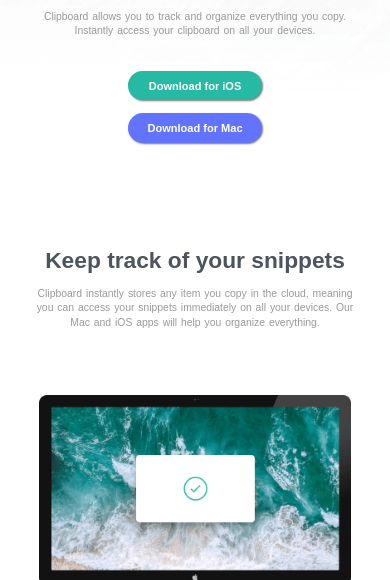
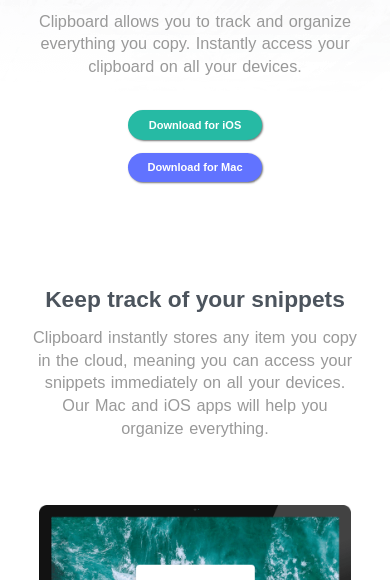
Before and after one commit to MohamedAlamri/Clipboard, a plain HTML site: page index.html in a window 390 px wide. Shown: the part 264-844 px from the top of the page. Drawn offline with Linux system fonts and the light colour scheme; a web font is replaced by a local one.

Commit message:
Update style.css

```diff
--- a/style.css
+++ b/style.css
@@ -53,7 +53,7 @@ button {
 .description {
   width: 65%;
   color: #999;
-  font-size: 0.8rem;
+  font-size: 1rem;
   line-height: 1.4;
   word-spacing: 1px;
 }
@@ -61,6 +61,7 @@ button {
   .description {
     margin: 0 auto;
     width: 85%;
+    font-size: 1.25rem;
   }
 }
 body {
@@ -69,7 +70,7 @@ body {
 @media (max-width: 567px) {
   body,
   html {
-    font-size: 18px;
+    font-size: 17px;
   }
 }
 body img {
```
